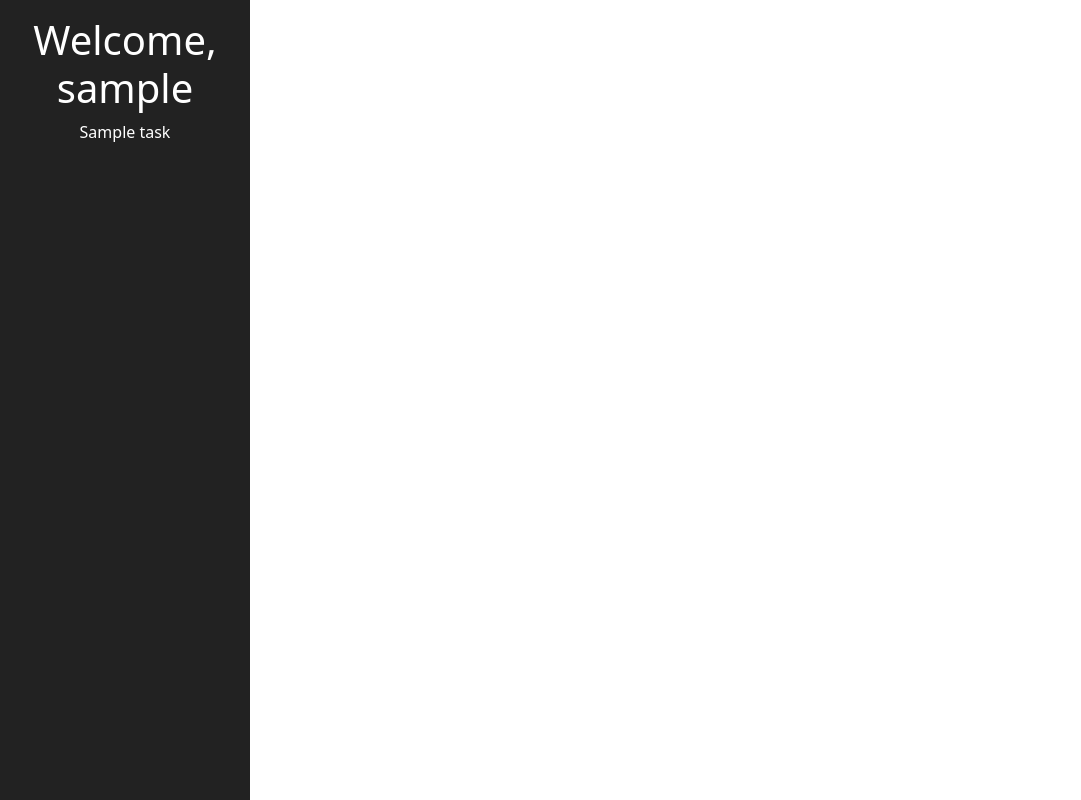
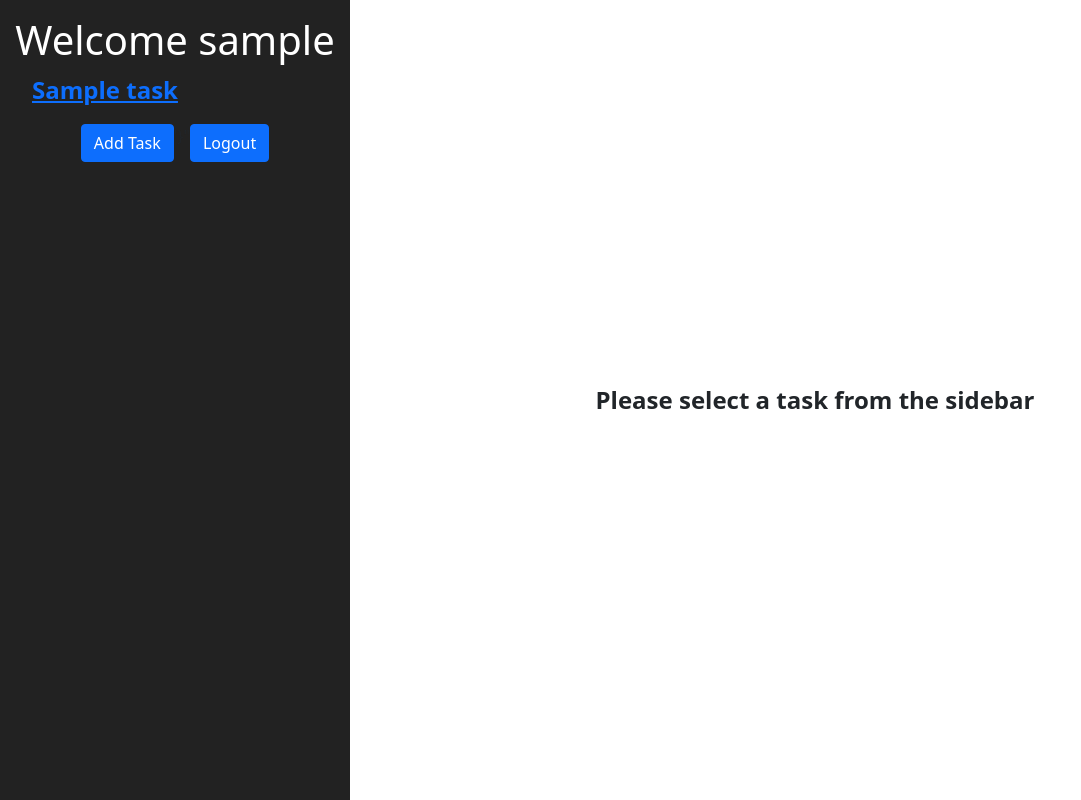
Before and after one commit to Ao-Baid/taskmanagement, a Django app: page / in a window 1280 px wide. Shown: the whole page, without its empty margins (0-1081 px from the left). Run offline with Django 4.2, Linux system fonts and the light colour scheme; a user stored in the database is signed in; tables that the repository leaves empty hold one stand-in row (values such as "Sample post").

Commit message:
Login added tasks show up according to user

```diff
--- a/taskmanage/models.py
+++ b/taskmanage/models.py
@@ -1,24 +1,38 @@
 from django.db import models
 from django.conf import settings
 from django.contrib.auth import get_user_model
+from django.urls import reverse
 
+
+task_status = [('todo', 'To Do'), ('inprogress', 'In Progress'), ('done', 'Done'), ('cancelled', 'Cancelled')]
 # Create your models here.
 class Task(models.Model):
-    user_id = models.ForeignKey(settings.AUTH_USER_MODEL, on_delete=models.CASCADE, limit_choices_to={'is_staff': True})
+
+
+    user_id = models.ForeignKey(settings.AUTH_USER_MODEL, on_delete=models.CASCADE, limit_choices_to={'is_staff': False})
     task_name = models.CharField(max_length=100)
     task_description = models.TextField()
-    task_status = models.CharField(max_length=100)
+    task_status = models.CharField(max_length=100, choices=task_status, default="todo")
     task_created_at = models.DateTimeField(auto_now_add=True)
     task_updated_at = models.DateTimeField(auto_now=True)
 
     def __str__(self):
         return self.task_name
 
+    class Meta:
+        ordering = ['-task_created_at']
+
+    def get_absolute_url(self):
+        return reverse('taskmanage:index', kwargs={'pk': self.pk})
+
+    def get_user_id(self):
+        return self.user_id
+
 class SubTask(models.Model):
     task = models.ForeignKey(Task, on_delete=models.CASCADE, null=True)
     subtask_name = models.CharField(max_length=100)
     subtask_description = models.TextField()
-    subtask_status = models.CharField(max_length=100)
+    subtask_status = models.CharField(max_length=100, choices=task_status, default="todo")
     subtask_created_at = models.DateTimeField(auto_now_add=True)
     subtask_updated_at = models.DateTimeField(auto_now=True)
 
--- a/taskmanage/static/styles.css
+++ b/taskmanage/static/styles.css
@@ -1,15 +1,46 @@
-.sidebar {
-    position: fixed;
-    top: 0;
-    left: 0;
-    width: 250px;
-    height: 100%;
-    background: #222;
-    color: #fff;
-    transition: all 0.3s;
+body {
+    min-height: 100vh;
+    display: flex;
 }
 
-.textaligning {
-    text-align: center;
-    padding-top: 1rem;
+.sidebar {
+    min-width: 350px;
+    width: auto;
+    background-color: rgb(34, 34, 34);
+
 }
+
+.content {
+
+    flex-grow: 1;
+    display: flex;
+}
+
+.inner-text-sidebar {
+    font-weight: 700;
+    font-size: 1.5em;
+    color: white;
+
+}
+
+.inner-text-content{
+    font-weight: 700;
+    font-size: 1.5em;
+    margin: auto;
+}
+
+@media only screen and (max-width: 600px) {
+    body {
+        flex-direction: column;
+    }
+    .sidebar {
+        min-width: 0;
+        min-height: 100px;
+    }
+}
+
+.login {
+    margin: auto;
+    width: 50%;
+    padding: 10px;
+}
--- a/taskmanage/templates/base_generic.html
+++ b/taskmanage/templates/base_generic.html
@@ -8,14 +8,29 @@
   <!-- Add additional CSS in static file -->
   {% load static %}
   <link rel="stylesheet" type="text/css" href="{% static 'styles.css' %}">
+
+
 </head>
+
 <body>
-  <div class="sidebar">
-    <div class="textaligning">
-      <h1>Welcome, {{ user.username }}</h1>
+  <aside class="sidebar">
+    <h1 class="mt-3 text-center" style="color: white;">Welcome {{user.username}}</h1>
+    <ul class="inner-text-sidebar">
       {% block sidebar %}
       {% endblock %}
-    </div>
-  <div>
+    </ul>
+    <span class="d-flex justify-content-center mt">
+      <a href="{% url 'addtask' %}" class="btn btn-primary">Add Task</a>'}"
+      <a href="{% url 'logout' %}" class="btn btn-primary">Logout</a>
+    </span>
+  </aside>
+
+  <main class="content" style="justify-content: center;">
+    <span class="inner-text-content">Please select a task from the sidebar</span>
+  </main>
 </body>
+
+
+<!-- Add Bootstrap JS, Popper.js, and jQuery -->
+<script src="https://code.jquery.com/jquery-3.6.0.min.js" integrity="sha256-/xUj+3OJU5yExlq6GSYGSHk7tPXikynS7ogEvDej/m4=" crossorigin="anonymous"></script>
 </html>
--- a/taskmanage/templates/index.html
+++ b/taskmanage/templates/index.html
@@ -3,7 +3,7 @@
 
 {%block sidebar%}
 {% for task in tasks %}
-    {{ task.task_name }}<br>
+        <a href="{% url 'task' task.id %}">{{ task.task_name }}</a><br>
 {% endfor %}
 
 {% endblock %}
--- /dev/null
+++ b/taskmanage/templates/task.html
@@ -0,0 +1 @@
+{% extends "base_generic.html" %}
--- a/taskmanage/urls.py
+++ b/taskmanage/urls.py
@@ -7,4 +7,7 @@ urlpatterns = [
     path('', views.index, name='index'),
     path('register/', views.registerPage, name='register'),
     #('task/<int:task_id>/', views.task, name='task'),
+    path('login/', views.loginPage, name='login'),
+    path('logout/', views.logoutUser, name='logout'),
+    path('addtask/', views.addtask, name='addtask'),
 ]
--- a/taskmanage/views.py
+++ b/taskmanage/views.py
@@ -1,21 +1,48 @@
 from django.shortcuts import render
 from .models import Task, SubTask
+from .forms import LoginForm
 from django.contrib.auth.forms import UserCreationForm
 from django.contrib.auth.decorators import login_required
+from django.contrib.auth import logout
+from django.shortcuts import redirect
+from django.contrib.auth import login
+from django.contrib.auth import authenticate
+from .models import Task, SubTask
 
-@login_required(login_url='register/')
+@login_required(login_url='login')
 def index(request):
-    #store all tasks in a variable
-    tasks = Task.objects.all()
-    #store all subtasks in a variable
-    subtasks = SubTask.objects.all()
-    #store all tasks and subtasks in a dictionary
-    context = {'tasks': tasks, 'subtasks': subtasks}
-    #render the index.html template with the context
+    tasks = Task.objects.filter(user_id=request.user)
+    context = {'tasks': tasks}
     return render(request, 'index.html', context)
 
-@login_required(login_url='register/')
+@login_required(login_url='login')
 def registerPage(request):
     form = UserCreationForm()
     context = {'form': form}
     return render(request, 'register.html', context)
+
+
+def loginPage(request):
+    if request.method == 'POST':
+        form = LoginForm(request.POST)
+        if form.is_valid():
+            username = form.cleaned_data.get('username')
+            password = form.cleaned_data.get('password')
+            user = authenticate(username=username, password=password)
+            login(request, user)
+            return redirect('index')
+    else:
+        form = LoginForm()
+    context = {'form': form}
+    return render(request, 'login.html', context)
+
+def task(request):
+    tasks = Task.objects.filter(user_id=request.user)
+    return render(request, 'task.html', {'tasks': tasks})
+
+def logoutUser(request):
+    logout(request)
+    return redirect('login')
+
+def addtask(request):
+    return render(request, 'addtask.html')
--- a/taskmanagement/urls.py
+++ b/taskmanagement/urls.py
@@ -23,5 +23,6 @@ from django.conf.urls.static import static
 urlpatterns = [
     path('admin/', admin.site.urls),
     path('taskmanage/', include('taskmanage.urls')),
-    path('', views.index, name='index')
+    path('', views.index, name='index'),
+    path('task/<int:task_id>/', views.task, name='task'),
 ] + static(settings.STATIC_URL, document_root=settings.STATIC_ROOT)
```
Also changed, not shown: taskmanage/admin.py (+26 -2 lines), taskmanage/forms.py (+70 -0 lines), taskmanage/templates/login.html (+31 -0 lines), taskmanagement/settings.py (+14 -0 lines), my_project_visualized.png (added), taskmanage/migrations/0004_alter_task_options.py (added), taskmanage/migrations/0005_alter_subtask_subtask_status_alter_task_task_status_and_more.py (added), 1 other file.
